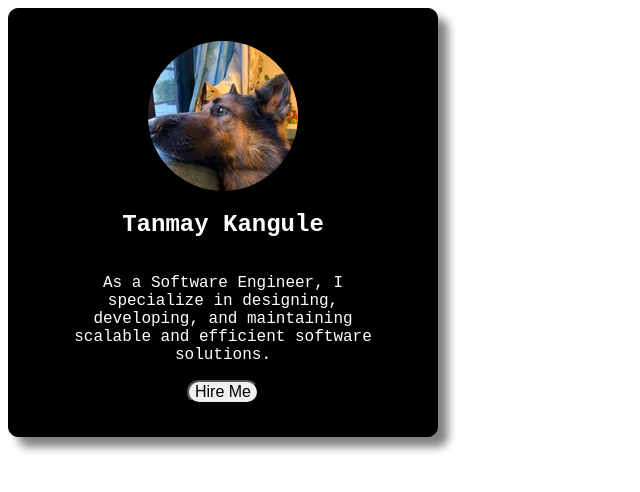
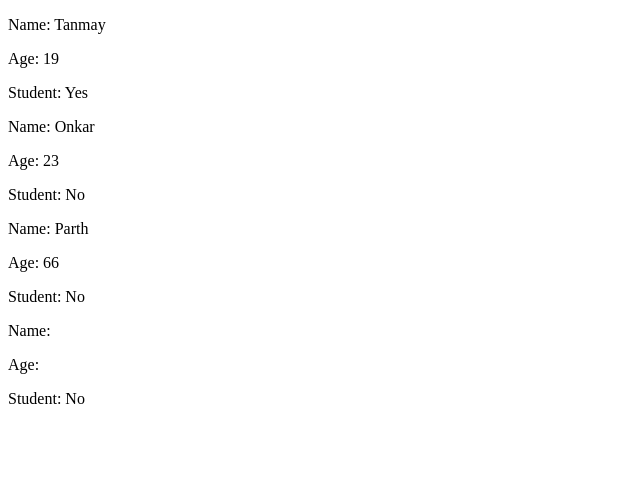
Before and after one commit to TanmayK-glitch/React, a React (Vite) app: page / in a window 1280 px wide. Shown: the top 492 px of the page, without its empty margins (0-640 px from the left). Built offline with nearby package versions, Linux system fonts and the light colour scheme.

Commit message:
learned about props

```diff
--- a/src/App.jsx
+++ b/src/App.jsx
@@ -1,7 +1,13 @@
-import Card from './Card.jsx'
+import Student from "./Students"
+
 function App(){
   return(
-    <Card></Card>
+    <>
+    <Student name="Tanmay" age={19} isStudent={true} />
+    <Student name="Onkar" age={23} isStudent={false} />
+    <Student name="Parth" age={66} isStudent={false} />
+    <Student />
+    </>
   );
 }
 
--- /dev/null
+++ b/src/Students.jsx
@@ -0,0 +1,23 @@
+import PropTypes from 'prop-types'
+function Student(props){
+    return(
+        <div className='students'>
+            <p>Name: {props.name}</p>
+            <p>Age: {props.age}</p>
+            <p>Student: {props.isStudent ? "Yes" : "No"}</p>
+        </div>
+    );
+}
+
+Student.propTypes = {
+    name: PropTypes.string,
+    age: PropTypes.number,
+    isStudent: PropTypes.bool,
+};
+
+Student.defaultProps = {
+    name: "Guest",
+    age: 0,
+    isStudent: false,
+};
+export default Student
```
